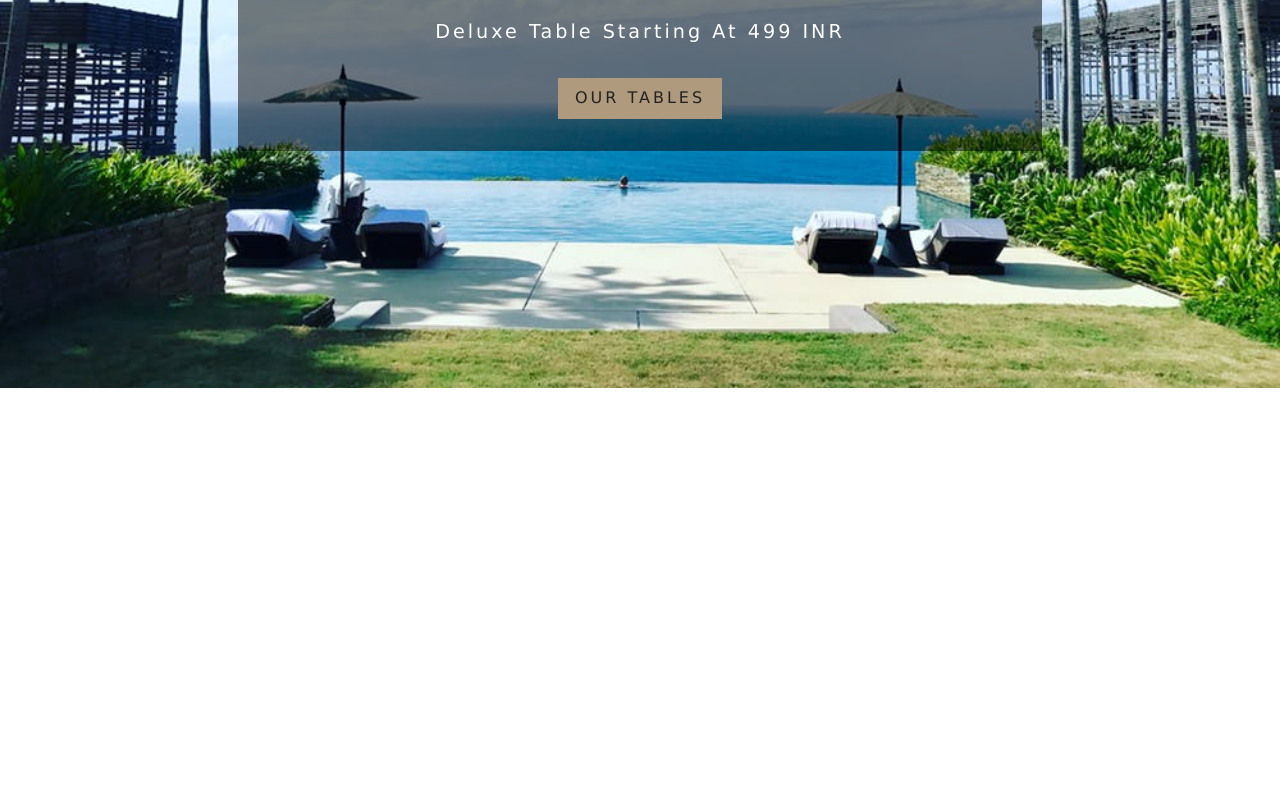
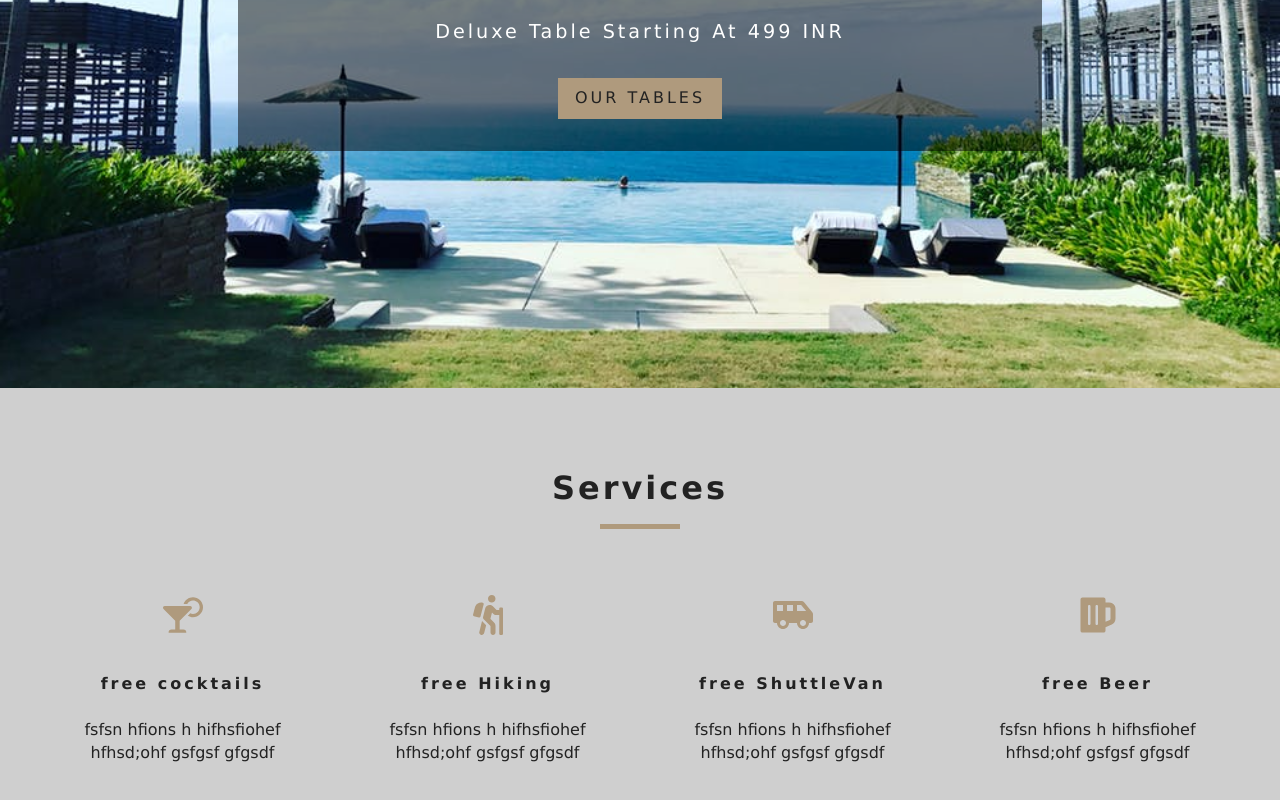
Before and after one commit to iamayushdas/roomz, a React (Create React App) app: page / in a window 1280 px wide. Shown: the part 412-1212 px from the top of the page. Before the commit the page ends 800 px from the top, so only its background shows below. Built offline with nearby package versions, Linux system fonts and the light colour scheme.

Commit message:
Title and service component done

```diff
--- /dev/null
+++ b/src/components/Services.js
@@ -0,0 +1,47 @@
+import React, { Component } from 'react'
+import Title from './Title'
+import {FaCocktail,FaHiking,FaShuttleVan,FaBeer} from 'react-icons/fa'
+export default class Services extends Component {
+  state = {
+    services: [
+      {
+        icon: <FaCocktail />,
+        title: "free cocktails",
+        info: "fsfsn hfions h hifhsfiohef hfhsd;ohf gsfgsf gfgsdf",
+      },
+      {
+        icon: <FaHiking />,
+        title: "free Hiking",
+        info: "fsfsn hfions h hifhsfiohef hfhsd;ohf gsfgsf gfgsdf",
+      },
+      {
+        icon: <FaShuttleVan/>,
+        title: "free ShuttleVan",
+        info: "fsfsn hfions h hifhsfiohef hfhsd;ohf gsfgsf gfgsdf",
+      },
+      {
+        icon: <FaBeer />,
+        title: "free Beer",
+        info: "fsfsn hfions h hifhsfiohef hfhsd;ohf gsfgsf gfgsdf",
+      },
+    ],
+  };
+  render() {
+    return (
+     <section className="services">
+         <Title title="services" />
+         <div className="services-center">
+            {this.state.services.map((item, index) => {
+                return (
+                    <article key={index} className="service">
+                        <span>{item.icon}</span>
+                        <h6>{item.title}</h6>
+                        <p>{item.info}</p>
+                    </article>
+                )
+            })}
+         </div>
+     </section>
+    );
+  }
+}
--- /dev/null
+++ b/src/components/Title.js
@@ -0,0 +1,10 @@
+import React from 'react'
+
+export default function Title({title}) {
+    return (
+        <div className="section-title">
+            <h4>{title}</h4>
+            <div />
+        </div>
+    )
+}
--- a/src/pages/Home.js
+++ b/src/pages/Home.js
@@ -2,8 +2,10 @@
 import Hero from '../components/Hero'
 import Banner from '../components/Banner'
 import { Link } from 'react-router-dom'
+import Services from '../components/Services'
 function Home() {
     return (
+        <>
         <Hero>
             <Banner title="luxurious table" subtitle="deluxe table starting at 499 INR">
                 <Link to='/rooms' className="btn-primary">
@@ -11,6 +13,8 @@
                 </Link>
             </Banner>
         </Hero>
+        <Services/>
+        </>
     )
 }
 
```
Also changed, not shown: 1 other file (tests, documents, lock files or other folders).
